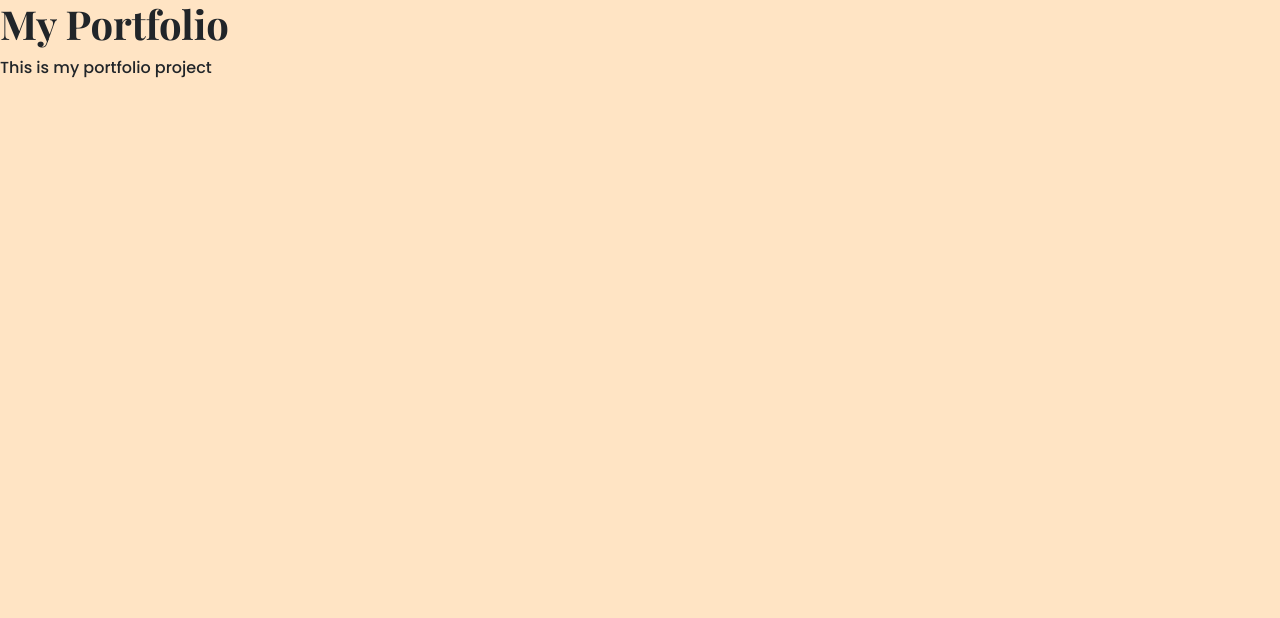
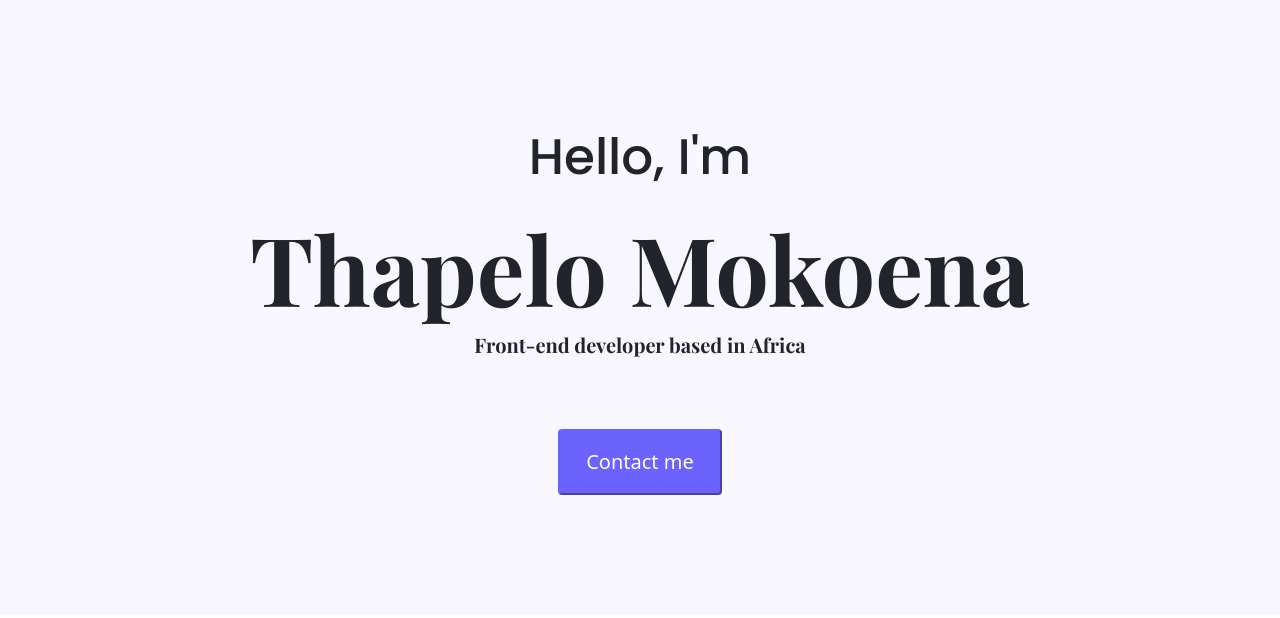
Before and after one commit to ThapeloM01/My-Portfolio-Project, a plain HTML site: page index.html in a window 1280 px wide. Drawn offline with nearby package versions, Linux system fonts and the light colour scheme; a web font is replaced by a local one.

Commit message:
Added html content and styling

```diff
--- a/index.html
+++ b/index.html
@@ -4,7 +4,9 @@
     <meta charset="UTF-8">
     <meta name="viewport" content="width=device-width, initial-scale=1.0">
     <link href="https://cdn.jsdelivr.net/npm/bootstrap@5.3.2/dist/css/bootstrap.min.css" rel="stylesheet" integrity="sha384-T3c6CoIi6uLrA9TneNEoa7RxnatzjcDSCmG1MXxSR1GAsXEV/Dwwykc2MPK8M2HN" crossorigin="anonymous">
+    <link href="https://fonts.googleapis.com/css2?family=Poppins:wght@600&display=swap" rel="stylesheet">
     <script src="https://cdn.jsdelivr.net/npm/bootstrap@5.3.2/dist/js/bootstrap.bundle.min.js" integrity="sha384-C6RzsynM9kWDrMNeT87bh95OGNyZPhcTNXj1NW7RuBCsyN/o0jlpcV8Qyq46cDfL" crossorigin="anonymous"></script>
+    <script src="https://kit.fontawesome.com/1e02fc8e39.js" crossorigin="anonymous"></script>
     <link rel="preconnect" href="https://fonts.googleapis.com">
 <link rel="preconnect" href="https://fonts.gstatic.com" crossorigin>
 <link href="https://fonts.googleapis.com/css2?family=Gluten:wght@100&family=Oregano:ital@0;1&family=Pacifico&family=Playfair+Display:wght@700&family=Poppins:wght@500&family=Sue+Ellen+Francisco&display=swap" rel="stylesheet">
@@ -12,7 +14,13 @@
     <title>Thapelo's Portfolio</title>
 </head>
 <body>
-   <h1>My Portfolio</h1>
-   <p>This is my portfolio project</p>
+    <div class="homepage">
+   <p>Hello, I'm </p>
+   <h1>Thapelo Mokoena </h1>
+   <h2 class="mb-5">Front-end developer based in Africa</h2>
+   <br/>
+   <div class="contact-button"><button>Contact me </button></div>
+
+   </div>
 </body>
 </html>
--- a/style.css
+++ b/style.css
@@ -1,11 +1,34 @@
-body {
-    background-color: bisque;
+
+:root{
+    --headind-font-family: 'Playfair Display', serif;
+    --paragraph-font-family: 'Poppins', sans-serif;
+    --homepage-bg : #F9F7FE;
+}
+.homepage {
+ background-color: var(--homepage-bg);
+ text-align: center;
+ padding: 120px 98px;
 }
 h1 {
-font-family: 'Playfair Display', serif;
+font-family: var(--headind-font-family);
+font-size: 95px;
+font-weight: bold;
 
+}
+h2{
+    font-family: var(--headind-font-family);
+     font-size: 20px;
 }
 
 p {
-font-family: 'Poppins', sans-serif;
+    font-size: 50px;
+font-family: var(--paragraph-font-family)
 }
+button {
+    background-color:#6C63FF ;
+    color: white;
+    padding: 16px 26px;
+    font-size: 20px;
+    border-radius: 4px;
+    border-color: #6C63FF;
+}
```
